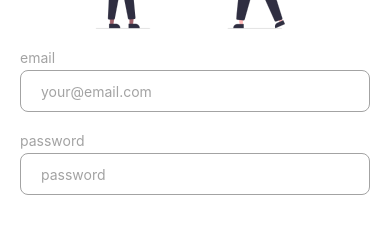
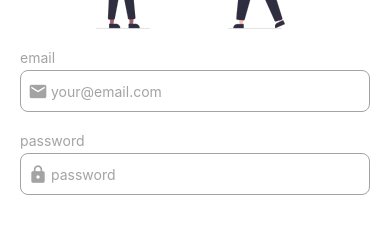
Before and after one commit to anjigu/react_native_todo, a React Native app: screen / in a window 390 px wide. Shown: the part 400-634 px from the top of the page. Built offline with nearby package versions, Linux system fonts and the light colour scheme.

Commit message:
feat: input창 벡터 아이콘 설정 및 포커스별 색상 변환

```diff
--- a/src/colors.js
+++ b/src/colors.js
@@ -1,5 +1,5 @@
 export const WHITE = '#ffffff';
-export const BLACK = '000000';
+export const BLACK = '#000000';
 
 export const PRIMARY = {
     DEFAULT: '#2563eb',
--- a/src/components/Input.js
+++ b/src/components/Input.js
@@ -2,6 +2,7 @@
 import PropTypes from 'prop-types';
 import { BLACK, GRAY, PRIMARY } from '../colors';
 import { useState } from 'react';
+import { MaterialCommunityIcons } from '@expo/vector-icons';
 
 export const KeyboardTypes = {
   DEFAULT: 'default',
@@ -13,10 +14,16 @@
   NEXT: 'next',
 };
 
+export const IconNames = {
+EMAIL: 'email',
+PASSWORD: 'lock'
+};
+
 const Input = ({
   title,
   placeholder,
   value,
+  iconName,
   ...props
 }) => {
 const [isFocused, setIsFocused] = useState(false);
@@ -31,6 +38,7 @@
       {title}
       </Text>
 
+<View>
       <TextInput
       //props는 최상단에 위치
         {...props}
@@ -48,23 +56,38 @@
         onBlur={() => setIsFocused(false)}
         onFocus={() => setIsFocused(true)}
       />
-    </View>
+
+<View style={styles.icon}>
+          <MaterialCommunityIcons
+            name={iconName}
+            size={20}
+            color={(() => {
+              switch (true) {
+                case isFocused:
+                  return PRIMARY.DEFAULT;
+                case !!value:
+                  return BLACK;
+                default:
+                  return GRAY.DEFAULT;
+              }
+            })()}
+          />
+        </View>
+      </View>
+      </View>
   );
 };
 
 Input.defaultProps = {
   returnKeyType: ReturnKeyTypes.DONE,
 };
-
 Input.propTypes = {
   title: PropTypes.string,
   placeholder: PropTypes.string,
   value: PropTypes.string,
-  // keyboardType: PropTypes.oneOf(Object.values(KeyboardTypes)),
-  // returnKeyType: PropTypes.oneOf(Object.values(ReturnKeyTypes)),
-  // secureTextEntry: PropTypes.bool,
+  iconName: PropTypes.oneOf(Object.values(IconNames)),
+};
 
-};
 const styles = StyleSheet.create({
   container: {
     width: '100%',
@@ -73,7 +96,7 @@
   },
   title: {
     marginBottom: 4,
-    color: GRAY.DEFAULT
+    color: GRAY.DEFAULT,
   },
   focusedTitle: {
     fontWeight: '600',
@@ -88,6 +111,7 @@
     borderColor: GRAY.DEFAULT,
     paddingHorizontal: 20,
     height: 42,
+    paddingLeft: 30,
   },
   focusedInput: {
     borderWidth: 2,
@@ -97,6 +121,13 @@
   hasValueInput: {
     borderColor: BLACK,
     color: BLACK,
-  }
+  },
+  icon: {
+    position: 'absolute',
+    left: 8,
+    height: '100%',
+    justifyContent: 'center',
+  },
 });
+
 export default Input;
--- a/src/screens/SignInScreen.js
+++ b/src/screens/SignInScreen.js
@@ -1,6 +1,10 @@
 import { useState } from 'react';
 import { Image, StyleSheet, View } from 'react-native';
-import Input, { KeyboardTypes, ReturnKeyTypes } from '../components/Input';
+import Input, {
+  IconNames,
+  KeyboardTypes,
+  ReturnKeyTypes,
+} from '../components/Input';
 import SafeInputView from '../components/SafeInputView';
 
 const SignInScreen = () => {
@@ -14,7 +18,6 @@
           style={styles.image}
           resizeMode={'cover'}
         />
-
         <Input
           value={email}
           onChangeText={(text) => setEmail(text.trim())}
@@ -22,6 +25,7 @@
           placeholder={'your@email.com'}
           keyboardType={KeyboardTypes.EMAIL}
           returnKeyType={ReturnKeyTypes.NEXT}
+          iconName={IconNames.EMAIL}
         />
         <Input
           value={password}
@@ -29,12 +33,12 @@
           title={'password'}
           secureTextEntry
           placeholderTextColor={'red'}
+          iconName={IconNames.PASSWORD}
         />
       </View>
     </SafeInputView>
   );
 };
-
 const styles = StyleSheet.create({
   container: {
     flex: 1,
```
